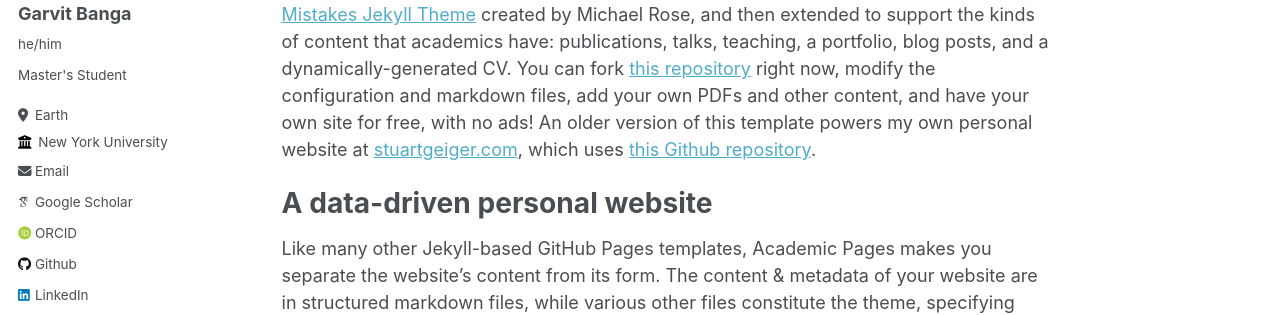
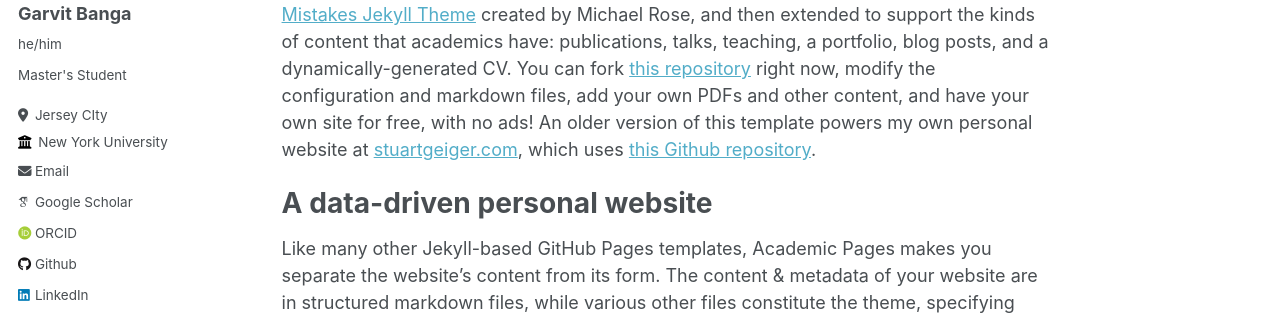
Before and after one commit to GarvitBanga/garvitbanga.github.io, a Jekyll site: the page built from _pages/about.md, in a window 1280 px wide. Shown: the part 283-598 px from the top of the page. Built offline with Jekyll 4.4.1, drawn with Linux system fonts in a browser that asks for light colours; some web fonts are replaced.

Commit message:
Update _config.yml

```diff
--- a/_config.yml
+++ b/_config.yml
@@ -25,7 +25,7 @@ author:
   name             : "Garvit Banga"
   pronouns         : "he/him" # example: "she/her"
   bio              : "Master's Student"
-  location         : "Earth"
+  location         : "Jersey CIty"
   employer         : "New York University"
   uri              : # URL
   email            : "gb2762@nyu.edu"
```
